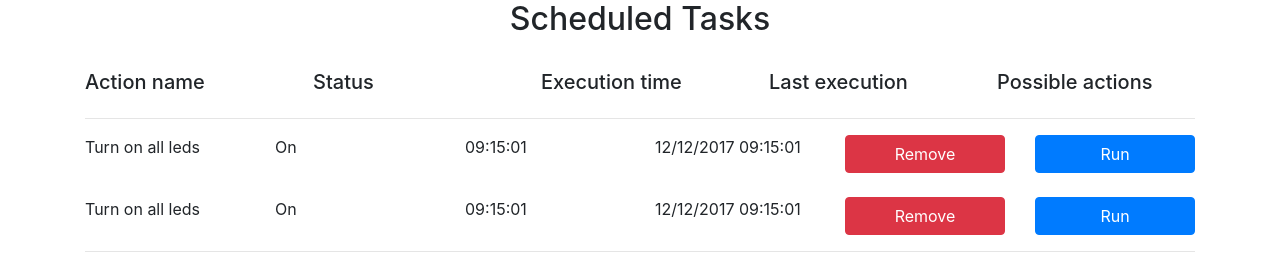
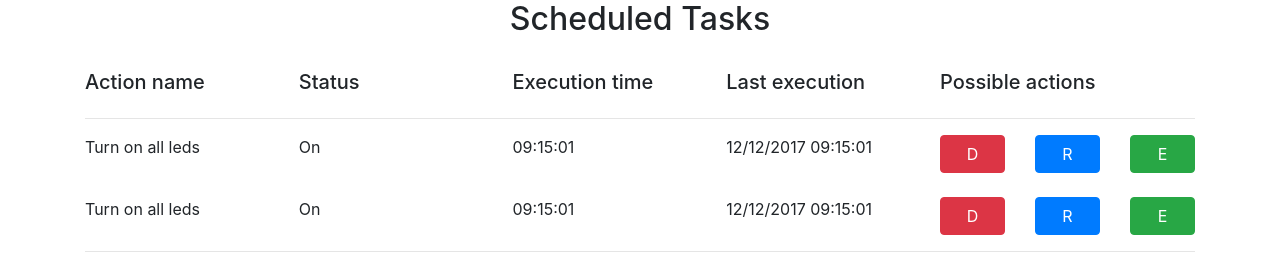
Before and after one commit to Brlo1992/AquariumPanel, a React (Create React App) app in the folder OZE.AquariumDevicePanel/aquarium_panel/: page / in a window 1280 px wide. Shown: the part 358-632 px from the top of the page. Built offline with nearby package versions, Linux system fonts and the light colour scheme; no server answers.

Commit message:
Set correct value for buttons

```diff
--- a/OZE.AquariumDevicePanel/aquarium_panel/src/components/ScheduledTasks.js
+++ b/OZE.AquariumDevicePanel/aquarium_panel/src/components/ScheduledTasks.js
@@ -13,7 +13,7 @@ export default class ScheduledTasks extends React.Component {
                     <Col><h5>Status</h5></Col>
                     <Col><h5>Execution time</h5></Col>
                     <Col><h5>Last execution</h5></Col>
-                    <Col><h5>Possible actions</h5></Col>
+                    <Col md="3"><h5>Possible actions</h5></Col>
                 </Row>
                 <hr />
                 <Row>
@@ -21,8 +21,9 @@ export default class ScheduledTasks extends React.Component {
                     <Col>On</Col>
                     <Col>09:15:01</Col>
                     <Col>12/12/2017 09:15:01</Col>
-                    <Col><Button color="danger" block >Remove</Button></Col>
-                    <Col><Button color="primary" block >Run</Button></Col>
+                    <Col md="1"><Button  color="danger" block>D</Button></Col>
+                    <Col md="1"><Button  color="primary" block>R</Button></Col>
+                    <Col md="1"><Button  color="success" block>E</Button></Col>
                 </Row>
                 <br />
                 <Row>
@@ -30,8 +31,9 @@ export default class ScheduledTasks extends React.Component {
                     <Col>On</Col>
                     <Col>09:15:01</Col>
                     <Col>12/12/2017 09:15:01</Col>
-                    <Col><Button color="danger" block>Remove</Button></Col>
-                    <Col><Button color="primary" block>Run</Button></Col>
+                    <Col md="1"><Button color="danger" block>D</Button></Col>
+                    <Col md="1"><Button color="primary" block>R</Button></Col>
+                    <Col md="1"><Button color="success" block>E</Button></Col>
                 </Row>
             </Col>
         </Row>
```
